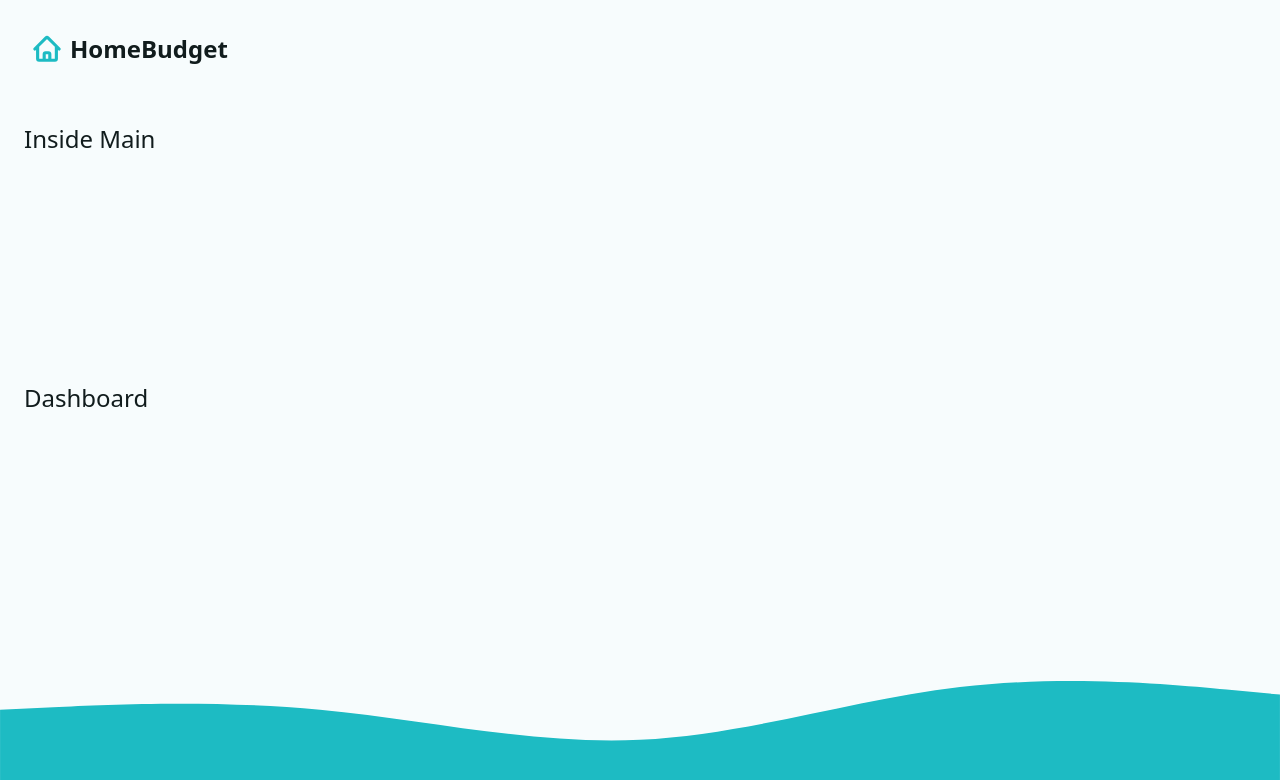
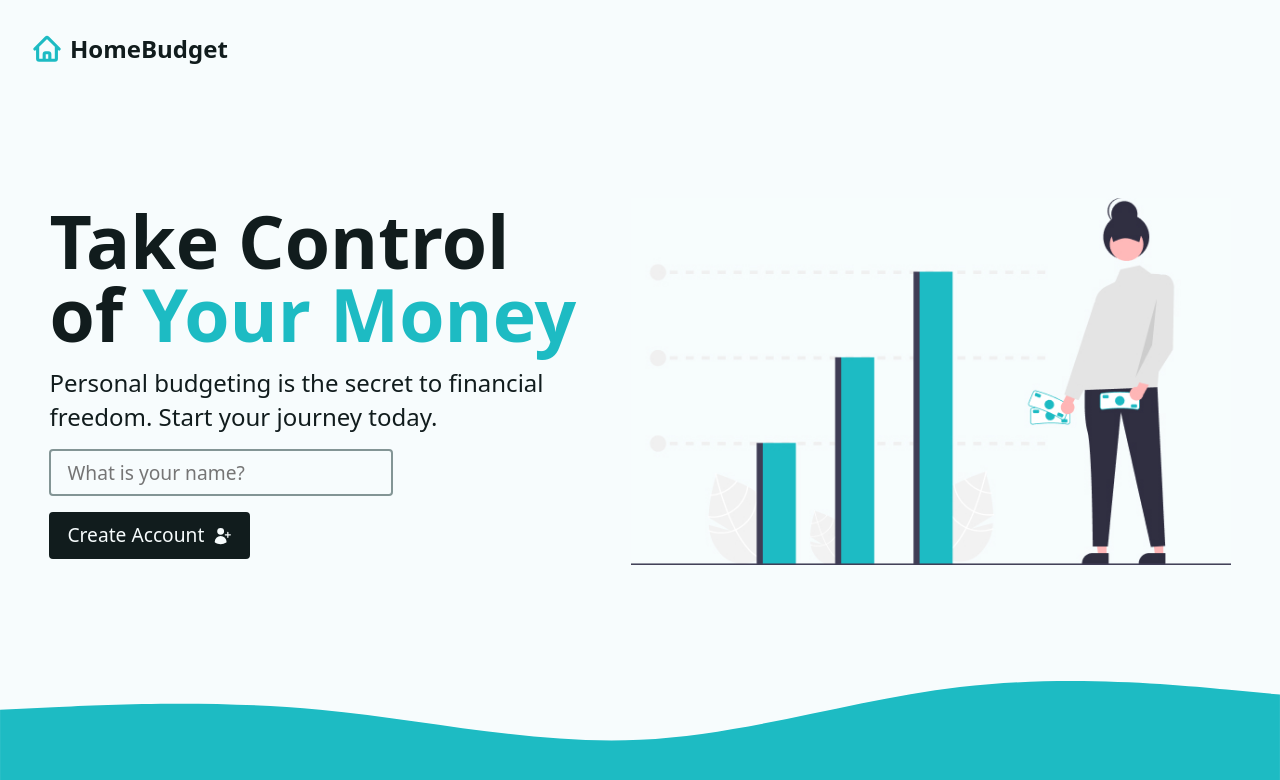
Before and after one commit to todiez/ReactBudgetingApp, a React (Vite) app: page / in a window 1280 px wide. Shown: the top 780 px of the page. Built offline with nearby package versions, Linux system fonts and the light colour scheme.

Commit message:
login added

```diff
--- a/src/App.jsx
+++ b/src/App.jsx
@@ -11,7 +11,7 @@
 import { logoutAction } from "./actions/logout";
 
 //Routes
-import Dashboard, { dashboardLoader } from "./pages/Dashboard";
+import Dashboard, { dashboadAction, dashboardLoader } from "./pages/Dashboard";
 import Error from "./pages/Error";
 
 
@@ -26,6 +26,7 @@
         index: true, //same as -->    path: "/",
         element: <Dashboard />,
         loader: dashboardLoader,
+        action: dashboadAction,
         errorElement: <Error />
       },
       {
--- /dev/null
+++ b/src/components/Intro.jsx
@@ -0,0 +1,40 @@
+import { Form } from "react-router-dom";
+
+//library
+import { UserPlusIcon } from "@heroicons/react/24/solid";
+
+//assets
+import illustration from "../assets/illustration.jpg"
+
+const Intro = () => {
+  return (
+    <div className="intro">
+      <div>
+        <h1>
+          Take Control of <span className="accent"> Your Money</span>
+        </h1>
+        <p>
+          Personal budgeting is the secret to financial freedom. Start your
+          journey today.
+        </p>
+        <Form method="post">
+          <input
+            type="text"
+            name="userName"
+            required
+            placeholder="What is your name?"
+            aria-label="Your Name"
+            autoComplete="given-name"
+          />
+          <button type="submit" className="btn btn--dark">
+            <span>Create Account</span>
+            <UserPlusIcon width={20} />
+          </button>
+        </Form>
+      </div>
+      <img src={illustration} alt="Person with money" width={600} />
+    </div>
+  );
+};
+
+export default Intro;
--- a/src/layouts/Main.jsx
+++ b/src/layouts/Main.jsx
@@ -23,7 +23,6 @@
     <div className="layout">
       <Nav userName={userName} />
       <main>
-        Inside Main
         <Outlet />
       </main>
       <img src={ wave } alt="" />
--- a/src/pages/Dashboard.jsx
+++ b/src/pages/Dashboard.jsx
@@ -3,6 +3,12 @@
 
 //helper functions
 import { fetchData } from "../helpers";
+
+//components import
+import Intro from "../components/Intro";
+
+//library imports
+import { toast } from "react-toastify";
 
 //loader function
 export function dashboardLoader() {
@@ -10,14 +16,22 @@
   return { userName };
 }
 
+//action
+export async function dashboadAction({ request }) {
+  const data = await request.formData();
+  const formData = Object.fromEntries(data);
+  try {
+    localStorage.setItem("userName", JSON.stringify(formData.userName));
+    return toast.success(`Welcome, ${formData.userName}`);
+  } catch (e) {
+    console.log(e);
+    throw new Error("There was a problem creating your account.")
+  }
+}
+
 const Dashboard = () => {
   const { userName } = useLoaderData();
-  return (
-    <div>
-      <h1>{userName}</h1>
-      Dashboard
-    </div>
-  );
+  return <>{userName ? <p>{userName}</p> : <Intro />}</>;
 };
 
 export default Dashboard;
```
